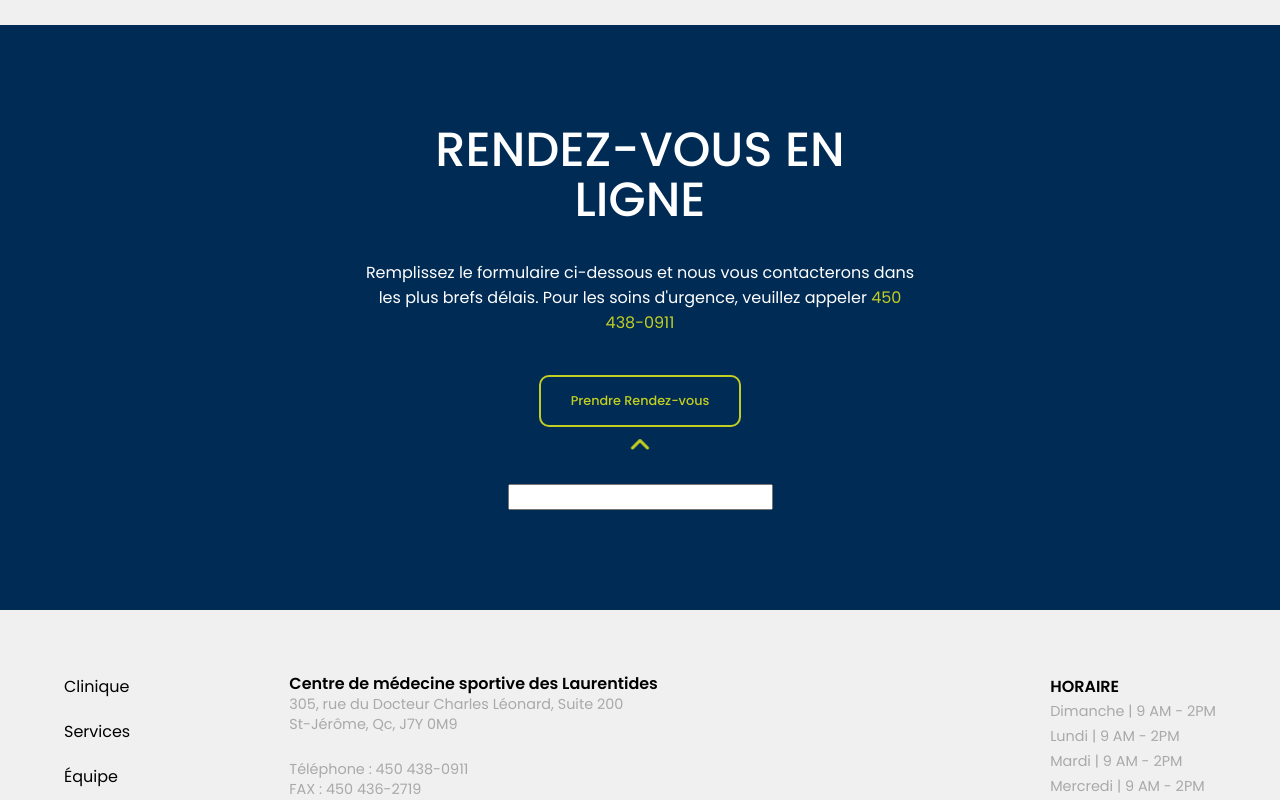
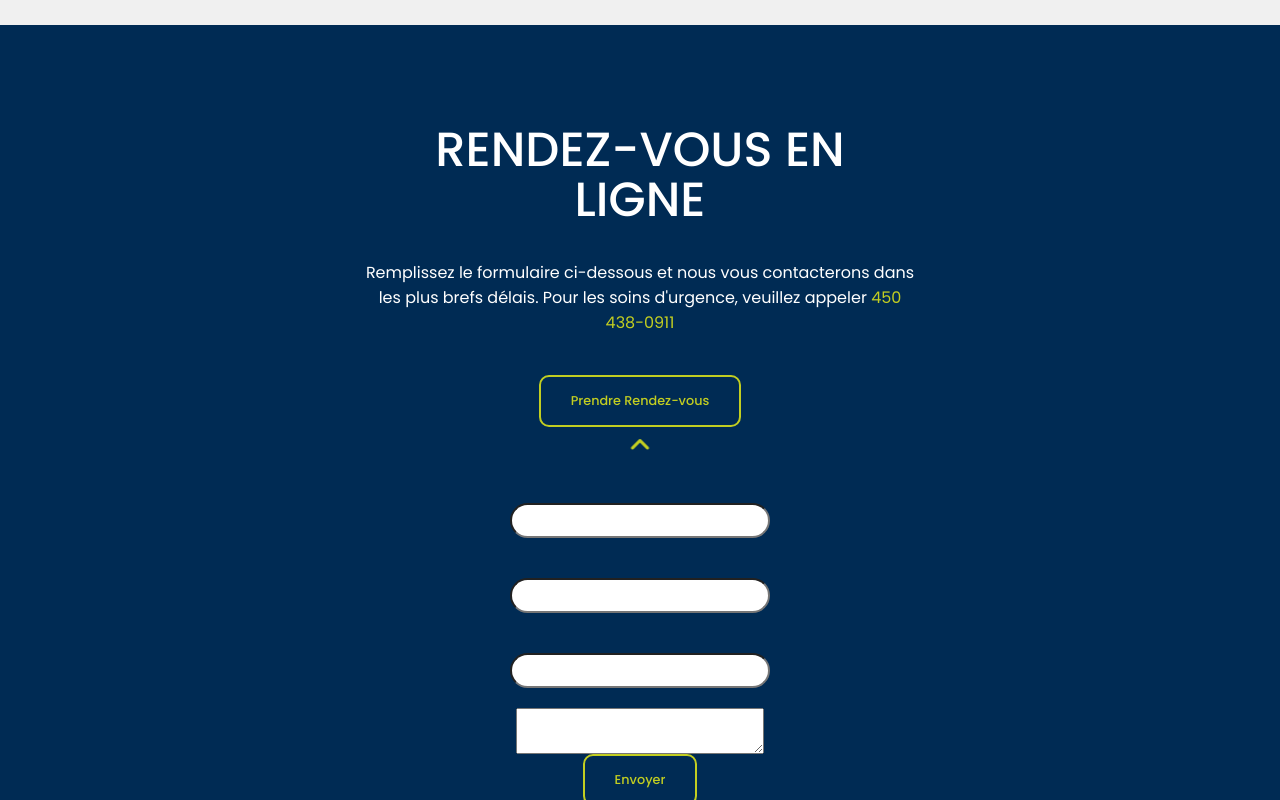
Before and after one commit to GabGo51/cms-website, a React (Create React App) app: page / in a window 1280 px wide. Both pictures are taken after a click on the button "Prendre Rendez-vous". Shown: the part 3366-4166 px from the top of the page. Built offline with nearby package versions, Linux system fonts and the light colour scheme.

Commit message:
basic email to form test

```diff
--- a/package.json
+++ b/package.json
@@ -3,6 +3,7 @@
   "version": "0.1.0",
   "private": true,
   "dependencies": {
+    "@emailjs/browser": "^3.11.0",
     "@react-google-maps/api": "^2.19.2",
     "@testing-library/jest-dom": "^5.17.0",
     "@testing-library/react": "^13.4.0",
--- a/src/components/Form.js
+++ b/src/components/Form.js
@@ -1,13 +1,26 @@
 import React from "react";
 import { styled, css } from "styled-components";
-import { useState } from "react";
+import { useState, useRef } from "react";
+import emailjs from "@emailjs/browser"
 
 const Form = () => {
+  const Cmsform = useRef()
   const [form, setForm] = useState(false);
 
   const toggleForm = () => {
     setForm(!form);
   };
+
+  const handleSubmit = (e) => {
+    e.preventDefault()
+    emailjs.sendForm("service_ur9h7eg", "template_m0t003h", Cmsform.current, "IIjHDJtlZvXNDz5yE")
+    .then(function(response) {
+      console.log('SUCCESS!', response.status, response.text);
+   }, function(error) {
+      console.log('FAILED...', error);
+   });
+
+  }
 
   return (
     <Container form={form}>
@@ -20,8 +33,17 @@ const Form = () => {
       <button onClick={toggleForm}>Prendre Rendez-vous</button>
       <i className="fa-solid fa-angle-down" form={form}></i>
       {form && (
-        <form>
-          <input />
+        <form ref={Cmsform} onSubmit={handleSubmit}>
+          <InputBox>
+            <input type="text" name="user_name"/>
+            <input type="email" name="user_email" />
+            <input type="phone" name="user_phone" />
+
+          </InputBox>
+
+          <textarea name="message"/>
+          <button disabled = {true} type="submit" value="Send"> Envoyer</button>
+
         </form>
       )}
     </Container>
@@ -95,7 +117,32 @@ const Container = styled.div`
 
   form {
     margin-top: 30px;
+    display:flex;
+    flex-direction:column ;
+    align-items:center;
+    justify-content:center
   }
 `;
 
+const InputBox = styled.div`
+display: flex;
+align-items: center;
+justify-content: center;
+flex-wrap: wrap;
+width: 300px;
+
+input{
+  margin: 20px;
+  border-radius: 20px;
+  height: 35px;
+  outline: none;
+  padding: 10px 20px;
+  width: 100%;
+
+}
+
+`
+
+
+
 export default Form;
--- a/src/components/Location.js
+++ b/src/components/Location.js
@@ -16,9 +16,9 @@ const Location = () => {
         width="600"
         height="450"
         style={{ border: "0" }}
-        allowfullscreen=""
+
         loading="lazy"
-        referrerpolicy="no-referrer-when-downgrade"
+
       ></iframe>
 
       <Schedule>
```
Also changed, not shown: 1 other file (tests, documents, lock files or other folders).
